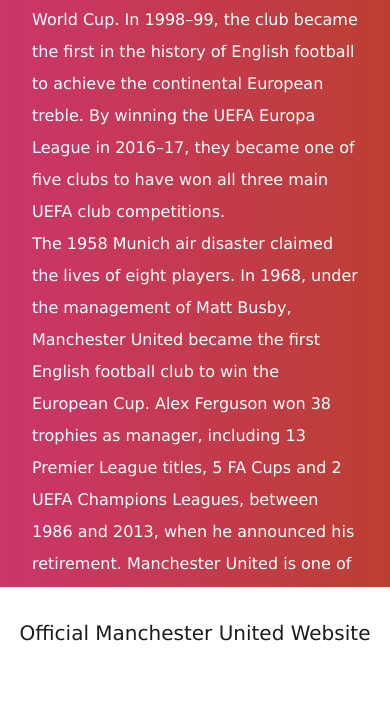
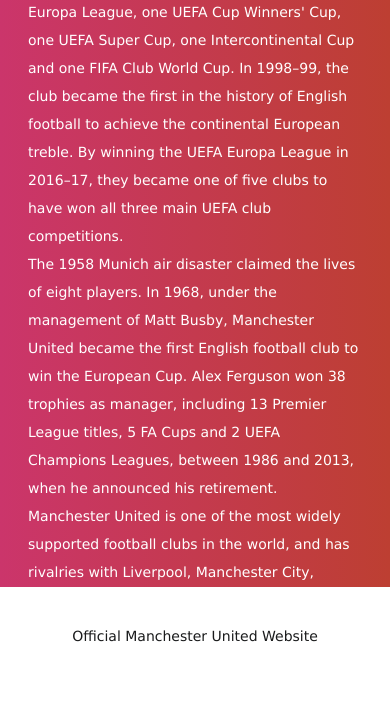
Before and after one commit to nonvegpotato/html-site, a plain HTML site: page index.html in a window 390 px wide. Shown: the part 130-844 px from the top of the page. Drawn offline with Linux system fonts and the light colour scheme.

Commit message:
Add files via upload

```diff
--- a/index.css
+++ b/index.css
@@ -8,11 +8,7 @@ body {
 	height: 100vh;
 	margin: 0px;
 	background: #cb356b;
-	background: -webkit-linear-gradient(
-		to right,
-		#cb356b,
-		#bd3f32
-	);
+	background: -webkit-linear-gradient(to right, #cb356b, #bd3f32);
 	background: linear-gradient(to right, #cb356b, #bd3f32);
 }
 .child {
@@ -31,7 +27,8 @@ body {
 }
 .nilesh {
 }
-.nilesh, .bharat {
+.nilesh,
+.bharat {
 	align-items: stretch;
 	overflow: hidden;
 }
@@ -47,19 +44,19 @@ body {
 .bhau {
 	height: 100%;
 	padding: 0rem 2rem;
-	color : white;
+	color: white;
 	font-size: 1rem;
 	align-self: start;
 	line-height: 2rem;
 	overflow-y: auto;
 }
 .sagar a {
-	text-decoration : none;
-	font-size : 20px;
-	color: #1A1B1C;
+	text-decoration: none;
+	font-size: 1.5rem;
+	color: #1a1b1c;
 }
 .sagar a:hover {
-	color : #DC143C
+	color: #dc143c;
 }
 ::-webkit-scrollbar {
 	width: 10px;
@@ -69,6 +66,9 @@ body {
 	border-radius: 5px;
 }
 @media (min-width: 0px) and (max-width: 768px) {
+	html {
+		font-size: 14px;
+	}
 	body {
 		grid-template-columns: 100%;
 		grid-template-rows: 15% auto 15%;
@@ -82,12 +82,22 @@ body {
 	.bharat {
 		grid-row: 4/5;
 	}
-	.nilesh, .bharat {
+	.nilesh,
+	.bharat {
 		display: none;
 		align-items: center;
 	}
-	.nilesh img, .bharat img {
+	.nilesh img,
+	.bharat img {
 		align-items: center;
 		width: 100%;
 	}
+	.sagar a {
+		font-size: 1rem;
+	}
 }
+@media (min-width: 0px) and (max-width: 312px) {
+	html {
+		font-size: 12px;
+	}
+}
```
